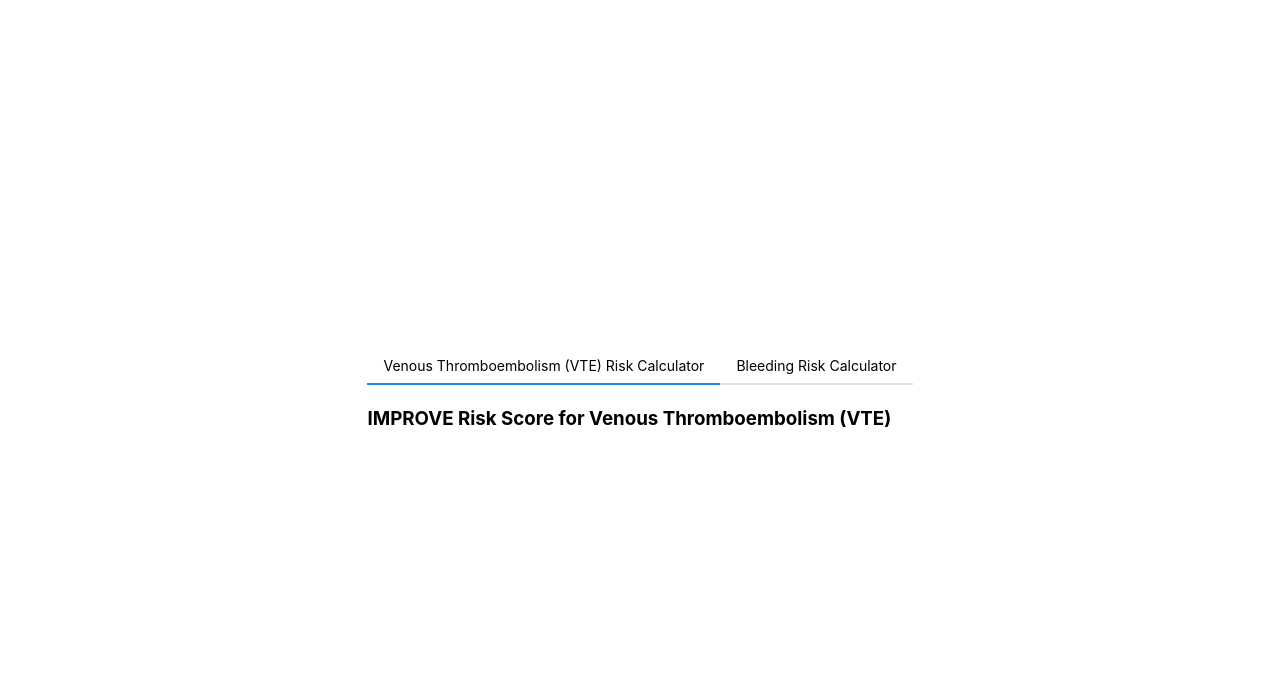
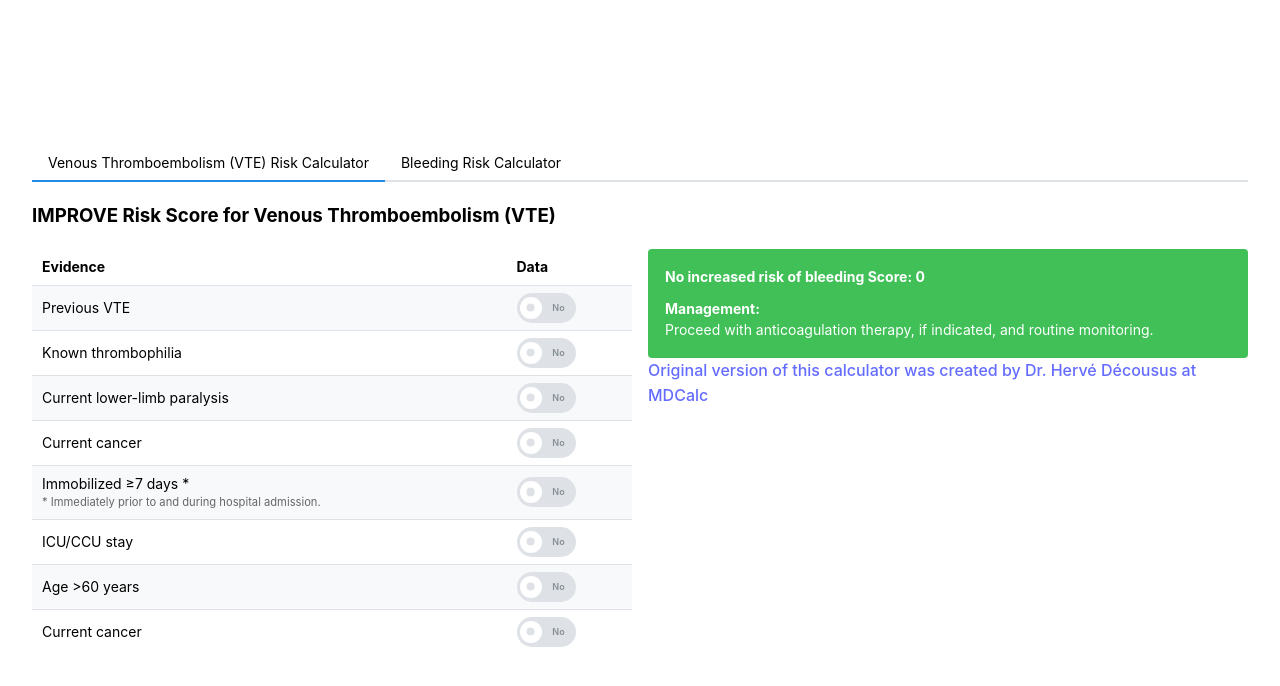
Before and after one commit to mpegram3rd/med-calc-bleeding-risk, a React (Vite) app: page / in a window 1280 px wide. Shown: the top 686 px of the page. Built offline with nearby package versions, Linux system fonts and the light colour scheme.

Commit message:
Stubbed in VTE Calculator and more refactoring.

```diff
--- a/index.html
+++ b/index.html
@@ -2,9 +2,8 @@
 <html lang="en">
 <head>
     <meta charset="UTF-8"/>
-    <link rel="icon" type="image/svg+xml" href="/vite.svg"/>
     <meta name="viewport" content="width=device-width, initial-scale=1.0"/>
-    <title>Vite + React + TS</title>
+    <title>IMPROVE Medical Calculators</title>
 </head>
 <body>
 <div id="root"></div>
--- a/src/App.tsx
+++ b/src/App.tsx
@@ -3,6 +3,7 @@ import '@mantine/core/styles.css';
 import './App.css'
 import BleedingRiskContainer from "./bleeding-calc/calculator/BleedingRiskContainer.tsx";
 import {MantineProvider, Tabs} from "@mantine/core";
+import VteRiskContainer from "./vte-risk-calc/calculator/VteRiskContainer.tsx";
 
 function App() {
     return (
@@ -19,6 +20,7 @@ function App() {
 
                 <Tabs.Panel value="vterisk">
                     <h3>IMPROVE Risk Score for Venous Thromboembolism (VTE)</h3>
+                    <VteRiskContainer/>
                 </Tabs.Panel>
 
                 <Tabs.Panel value="bleedingrisk">
--- a/src/bleeding-calc/calculator/BleedingRiskCalc.tsx
+++ b/src/bleeding-calc/calculator/BleedingRiskCalc.tsx
@@ -2,8 +2,7 @@ import './BleedingRiskCalc.css'
 
 import type {Dispatch, SetStateAction} from "react";
 import type {CalculatorField} from "../../models/fields.ts"
-import {Switch, Table} from "@mantine/core";
-import CustomSegmentedControl from "./CustomSegmentedControl.tsx";
+import CalcTable from "../../calculator-table/CalcTable.tsx";
 
 interface CalculatorProps {
     setScore: Dispatch<SetStateAction<number>>;
@@ -11,53 +10,8 @@ interface CalculatorProps {
 
 const BleedingRiskCalc: React.FC<CalculatorProps> = ({setScore}) => {
 
-    const changeScore = (changeAmount: number) => {
-        setScore(prevScore => prevScore + changeAmount);
-    }
-
     return (
-        <div className="calculator">
-            <Table  striped>
-                <Table.Thead>
-                    <Table.Tr>
-                        <Table.Th>Evidence</Table.Th>
-                        <Table.Th>Data</Table.Th>
-                    </Table.Tr>
-                </Table.Thead>
-                <Table.Tbody>
-                    {calcFields.map((calcField: CalculatorField) => (
-                        <Table.Tr key={calcField.label}>
-                            <Table.Td>
-                                {calcField.label}{calcField.required ? '*' : ''}
-                                {calcField.note && (
-                                    <div style={{fontSize: '0.8em', color: '#666'}}>{calcField.note}</div>
-                                )}
-                            </Table.Td>
-                            <Table.Td>
-                                {calcField.values.length > 1 ? (
-                                    <CustomSegmentedControl
-                                        options={calcField.values}
-                                        setScore={setScore}
-                                    />
-                                ) : (
-                                    <Switch size="lg"
-                                            color="green"
-                                            onLabel="Yes"
-                                            offLabel="No"
-                                            onChange={(event) => {
-                                                if (event.currentTarget.checked)
-                                                    changeScore(calcField.values[0].value)
-                                                else
-                                                    changeScore(-calcField.values[0].value)
-                                            }}
-                                    />
-                                )}
-                            </Table.Td>
-                        </Table.Tr>
-                    ))}
-                </Table.Tbody>
-            </Table>
-        </div>
+        <CalcTable setScore={setScore} calcFields={calcFields} />
     );
 }
 
--- /dev/null
+++ b/src/calculator-table/CalcTable.tsx
@@ -0,0 +1,62 @@
+import type {Dispatch, SetStateAction} from "react";
+import {Switch, Table} from "@mantine/core";
+import type {CalculatorField} from "../models/fields.ts";
+import CustomSegmentedControl from "../bleeding-calc/calculator/CustomSegmentedControl.tsx";
+
+interface CalculatorProps {
+    setScore: Dispatch<SetStateAction<number>>;
+    calcFields: CalculatorField[];
+}
+
+const CalcTable: React.FC<CalculatorProps> = ({setScore, calcFields}) => {
+    const changeScore = (changeAmount: number) => {
+        setScore(prevScore => prevScore + changeAmount);
+    }
+
+    return (
+        <div className="calculator">
+            <Table  striped>
+                <Table.Thead>
+                    <Table.Tr>
+                        <Table.Th>Evidence</Table.Th>
+                        <Table.Th>Data</Table.Th>
+                    </Table.Tr>
+                </Table.Thead>
+                <Table.Tbody>
+                    {calcFields.map((calcField: CalculatorField) => (
+                        <Table.Tr key={calcField.label}>
+                            <Table.Td>
+                                {calcField.label}{calcField.required ? '*' : ''}
+                                {calcField.note && (
+                                    <div style={{fontSize: '0.8em', color: '#666'}}>{calcField.note}</div>
+                                )}
+                            </Table.Td>
+                            <Table.Td>
+                                {calcField.values.length > 1 ? (
+                                    <CustomSegmentedControl
+                                        options={calcField.values}
+                                        setScore={setScore}
+                                    />
+                                ) : (
+                                    <Switch size="lg"
+                                            color="green"
+                                            onLabel="Yes"
+                                            offLabel="No"
+                                            onChange={(event) => {
+                                                if (event.currentTarget.checked)
+                                                    changeScore(calcField.values[0].value)
+                                                else
+                                                    changeScore(-calcField.values[0].value)
+                                            }}
+                                    />
+                                )}
+                            </Table.Td>
+                        </Table.Tr>
+                    ))}
+                </Table.Tbody>
+            </Table>
+        </div>
+    );
+}
+
+export default CalcTable;
--- /dev/null
+++ b/src/vte-risk-calc/calculator/VteRiskCalc.tsx
@@ -0,0 +1,60 @@
+import type {Dispatch, SetStateAction} from "react";
+import type {CalculatorField} from "../../models/fields.ts";
+import CalcTable from "../../calculator-table/CalcTable.tsx";
+
+interface CalculatorProps {
+    setScore: Dispatch<SetStateAction<number>>;
+}
+
+const VteRiskCalc: React.FC<CalculatorProps> = ({setScore}) => {
+
+    return (
+        <CalcTable setScore={setScore} calcFields={calcFields} />
+    );
+}
+
+const calcFields: CalculatorField[] = [
+    {
+        label: 'Previous VTE',
+        values: [ { label: 'Yes', value: 3 } ],
+        required: false
+    },
+    {
+        label: 'Known thrombophilia',
+        values: [ { label: 'Yes', value: 2 } ],
+        required: false
+    },
+    {
+        label: 'Current lower-limb paralysis',
+        values: [ { label: 'Yes', value: 2 } ],
+        required: false
+    },
+    {
+        label: 'Current cancer',
+        values: [ { label: 'Yes', value: 2 } ],
+        required: false
+    },
+    {
+        label: 'Immobilized ≥7 days *',
+        note: '* Immediately prior to and during hospital admission.',
+        values: [ { label: 'Yes', value: 1 } ],
+        required: false
+    },
+    {
+        label: 'ICU/CCU stay',
+        values: [ { label: 'Yes', value: 1 } ],
+        required: false
+    },
+    {
+        label: 'Age >60 years',
+        values: [ { label: 'Yes', value: 1 } ],
+        required: false
+    },
+    {
+        label: 'Current cancer',
+        values: [ { label: 'Yes', value: 1 } ],
+        required: false
+    }
+];
+
+export default VteRiskCalc;
--- /dev/null
+++ b/src/vte-risk-calc/calculator/VteRiskContainer.css
@@ -0,0 +1,6 @@
+.calc-container {
+    display: flex;
+    flex-flow: row wrap;
+    justify-content: center;
+    margin: 10px auto;
+}
--- /dev/null
+++ b/src/vte-risk-calc/calculator/VteRiskContainer.tsx
@@ -0,0 +1,15 @@
+import {useState} from "react";
+import {SimpleGrid} from "@mantine/core";
+import ResultsContainer from "../../bleeding-calc/results/ResultsContainer.tsx";
+import VteRiskCalc from "./VteRiskCalc.tsx";
+
+export default function VteRiskContainer() {
+    const [score, setScore] = useState<number>(0);
+
+    return (
+        <SimpleGrid cols={({ base: 1, md: 2 })}>
+            <VteRiskCalc setScore={setScore}/>
+            <ResultsContainer score={score}/>
+        </SimpleGrid>
+    );
+}
```
